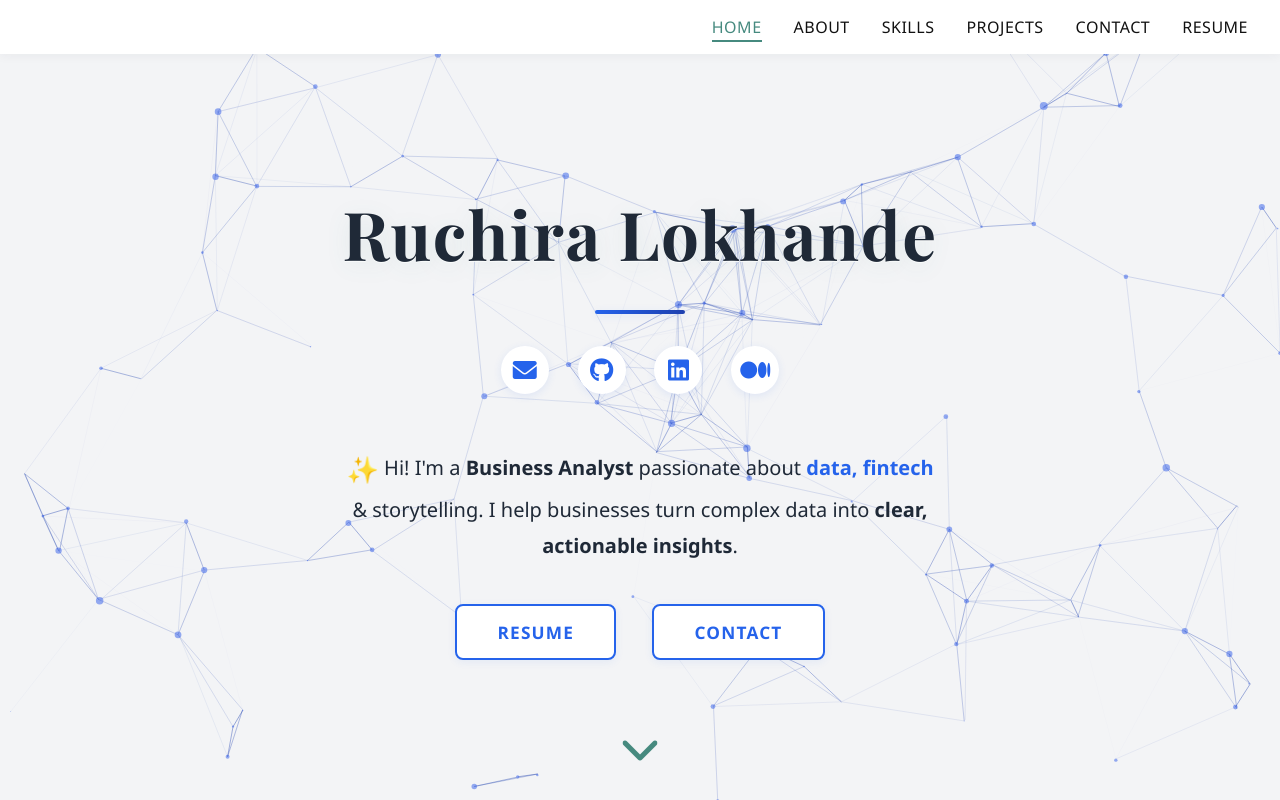
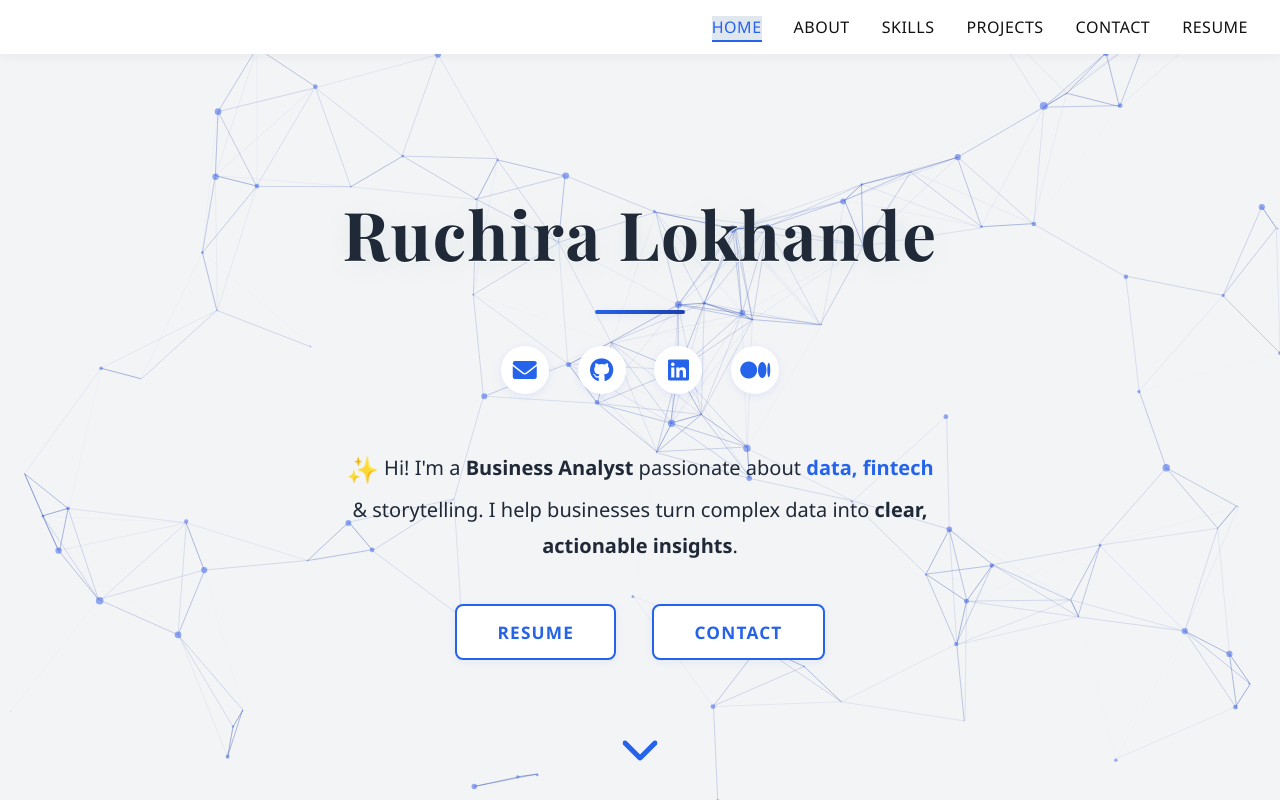
Before and after one commit to Ruchirarl/Ruchirarl.github.io, a plain HTML site: page index.html in a window 1280 px wide. In both pictures the pointer is over the link "HOME". Shown: the top 800 px of the page. Drawn offline with nearby package versions, Linux system fonts and the light colour scheme.

Commit message:
Modify first page

```diff
--- a/assets/css/style.css
+++ b/assets/css/style.css
@@ -78,7 +78,7 @@ ul {
   left: 0;
   width: 0;
   height: 2px;
-  background-color: #468a7f;
+  background-color: #2563EB;
   transition: width 0.3s ease-in-out;
 }
 
@@ -86,8 +86,9 @@ ul {
   width: 100%;
 }
 
-.nav-links li a:hover {
-  color: #468a7f;
+.nav-links li a:hover, .nav-links li a:focus {
+  color: #2563EB;
+  background: #E0E7EF;
 }
 
 /* HERO SECTION - Enhanced Attractive Style */
@@ -219,7 +220,12 @@ ul {
 }
 
 .scroll-down-arrow i {
-  font-size: 2.5rem;
+  color: #2563EB;
+  transition: color 0.2s;
+}
+
+.scroll-down-arrow:hover i {
+  color: #1E40AF;
 }
 
 @keyframes bounce-down {
```
